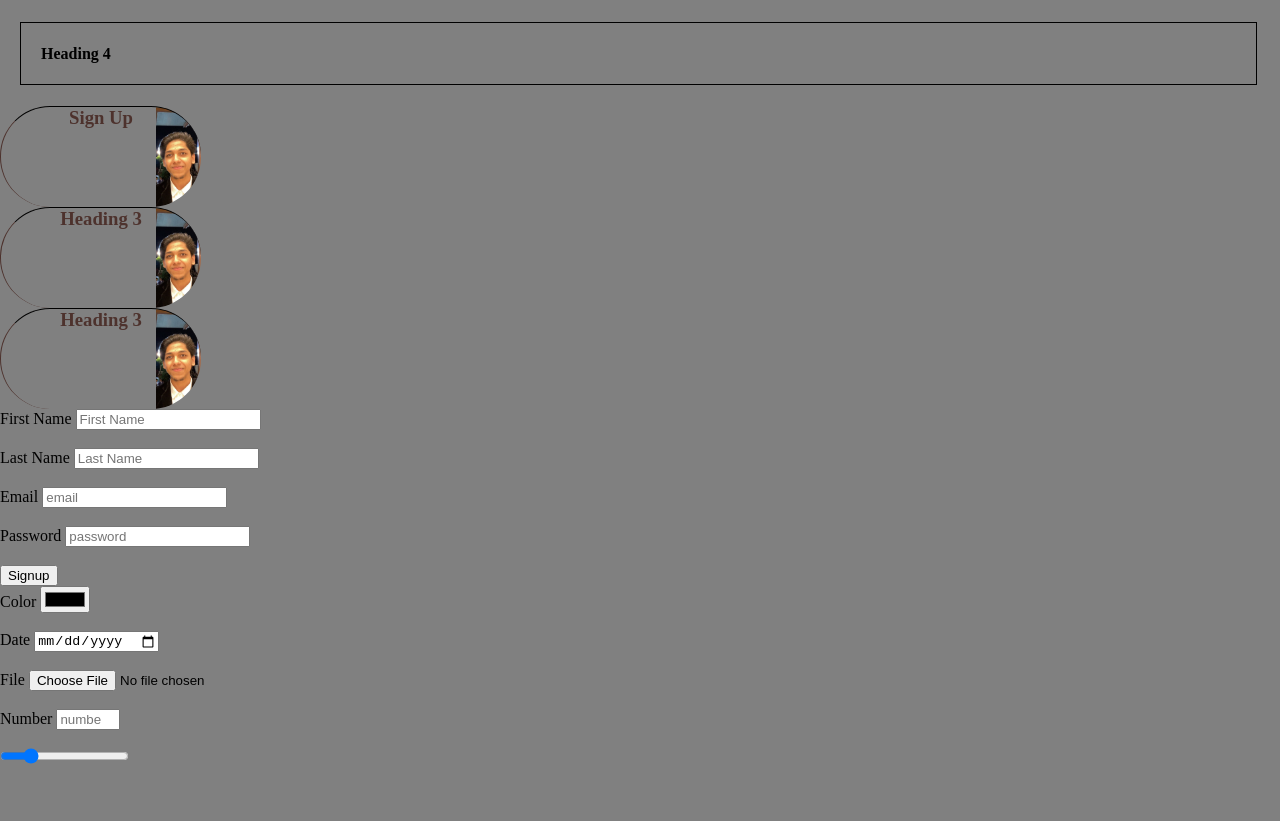
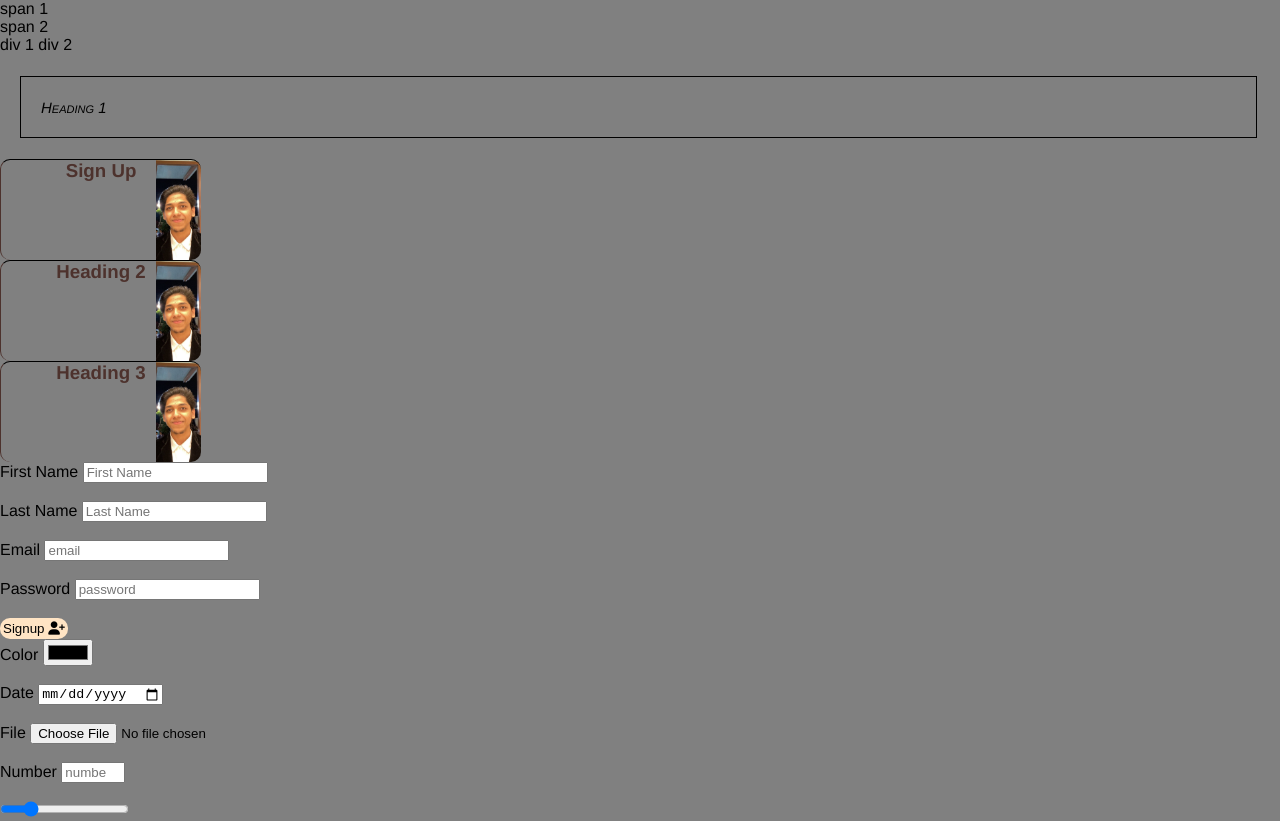
Before and after one commit to samAd0san/cgc-frontend, a plain HTML site: page forms.html in a window 1280 px wide. Before the commit the page ends 800 px from the top, so only its background shows below. Drawn offline with Linux system fonts and the light colour scheme.

Commit message:
CSS Day 2

```diff
--- a/style.css
+++ b/forms.css
@@ -4,6 +4,7 @@
 
 body{
     background-color: grey;
+    font-family: Helvetica, sans-serif;
 }
 
 /* colors
@@ -31,11 +32,17 @@ body{
     width: 200px;
     height: 100px;
 
-    border-radius: 50px;
+    border-radius: 10px;
 }
 
 .heading{
     border: 1px solid black;
+
+    font-size: 15px;
+    font-weight: lighter;
+    font-style: italic;
+
+    font-variant: small-caps;
 
     /* margin-top: 22px;
     margin-right: 23px;
@@ -50,3 +57,18 @@ body{
     /* top right bottom left */
     padding: 22px 23px 21px 20px; /* This is the inner Boundary*/
 }
+
+.span{
+    display: block;
+}
+
+.div{
+    display: inline;
+}
+
+.btn{
+    background-color: bisque;
+    padding: 3px;
+    border: 5px;
+    border-radius: 10px;
+}
--- a/forms.html
+++ b/forms.html
@@ -3,14 +3,25 @@
 <head>
     <meta charset="UTF-8">
     <meta name="viewport" content="width=device-width, initial-scale=1.0">
-    <title>Sign Up</title>
-    <link rel="stylesheet" href="style.css"/>
+    <title> Sign Up</title>
+    <link rel="stylesheet" href="forms.css"/>
+    <!-- Font Awesome stylesheet should be included in the HTML code to reflect the fonts -->
+    <link rel="stylesheet" href="https://cdnjs.cloudflare.com/ajax/libs/font-awesome/6.5.2/css/all.min.css" integrity="sha512-SnH5WK+bZxgPHs44uWIX+LLJAJ9/2PkPKZ5QiAj6Ta86w+fsb2TkcmfRyVX3pBnMFcV7oQPJkl9QevSCWr3W6A==" crossorigin="anonymous" referrerpolicy="no-referrer" />
 </head>
 <body>
     <form>
-        <h4 class="heading">Heading 4</h4>
+
+        <!-- Converting inline to block (check in forms.css)-->
+        <span class="span">span 1</span>
+        <span class="span">span 2</span>
+
+        <!-- Converting block to inline (check in forms.css)-->
+        <div class="div">div 1</div>
+        <div class="div">div 2</div>
+
+        <h4 class="heading">Heading 1</h4>
         <h3 class="form-name">Sign Up</h3>
-        <h3 class="form-name">Heading 3</h3>
+        <h3 class="form-name">Heading 2</h3>
         <h3 class="form-name">Heading 3</h3>
 
         <div>
@@ -33,7 +44,11 @@
             <input type="password" placeholder="password">
         </div><br>
 
-        <button type="submit">Signup</button><br>
+        <!-- Adding font to submit button -->
+        <button type="submit" class="btn">
+            Signup
+            <i class="fa-solid fa-user-plus"></i>
+        </button><br>
 
         <div>
             <label>Color</label>
```
Also changed, not shown: website.html (+1 -1 lines), 1 other file.
